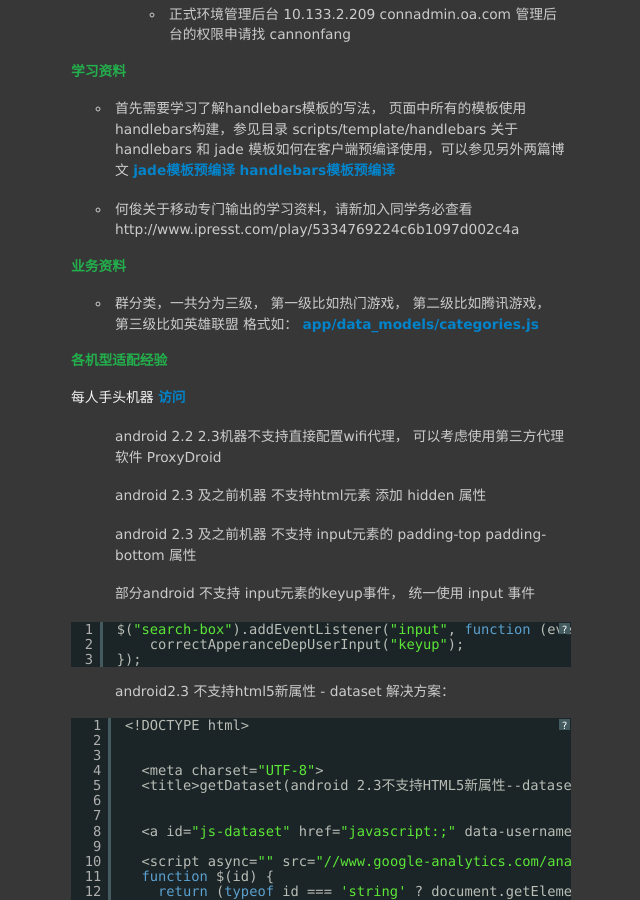
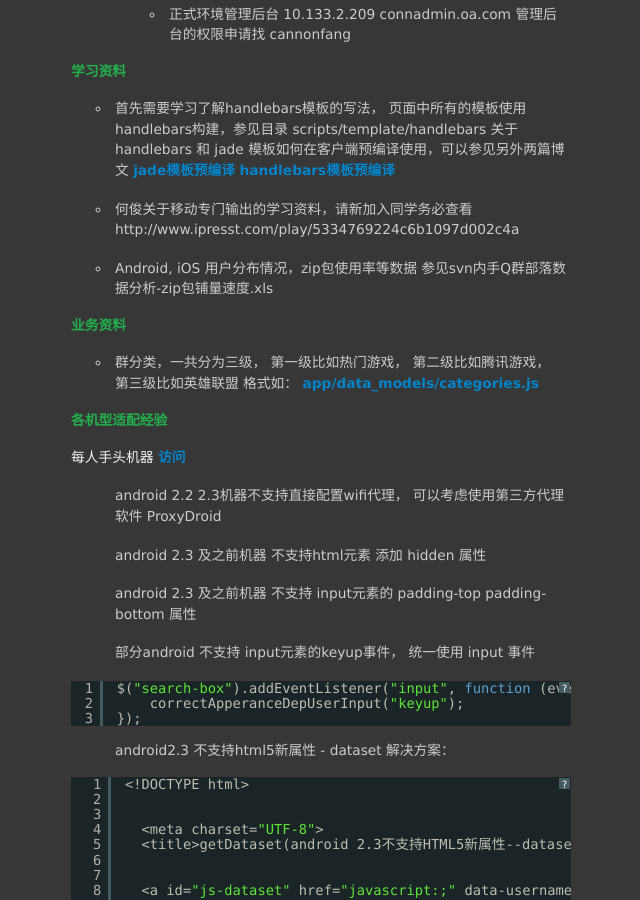
Before and after one commit to materliu/materliu.github.io, a Jekyll site: the page built from all/tencent/_posts/2014-03-19-手Q群查找README.md, in a window 1280 px wide and 900 px high, scrolled down 6554 px. Shown: the whole window, without its empty margins (234-874 px from the left). Built offline with Jekyll 4.4.1, drawn with Linux system fonts in a browser that asks for light colours; Markdown is read by kramdown in place of the engine named in the settings.

Commit message:
添加数据分析！

```diff
--- a/all/tencent/_posts/2014-03-19-手Q群查找README.md
+++ b/all/tencent/_posts/2014-03-19-手Q群查找README.md
@@ -249,6 +249,8 @@ http://ars.isd.com/
     [handlebars模板预编译][17]
 
 * 何俊关于移动专门输出的学习资料，请新加入同学务必查看 http://www.ipresst.com/play/5334769224c6b1097d002c4a
+
+* Android, iOS 用户分布情况，zip包使用率等数据 参见svn内手Q群部落数据分析-zip包铺量速度.xls
 
 #### 业务资料
 * 群分类，一共分为三级， 第一级比如热门游戏， 第二级比如腾讯游戏， 第三级比如英雄联盟 格式如： [app/data_models/categories.js](/attachments/2014-03-19-categories.js)
```
